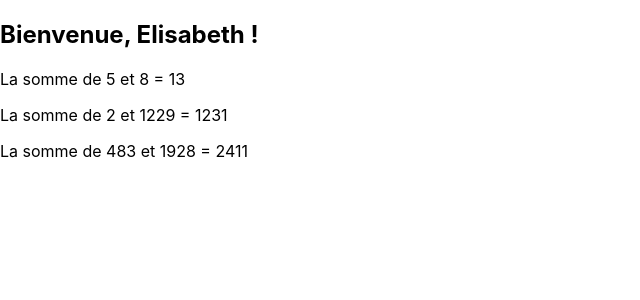
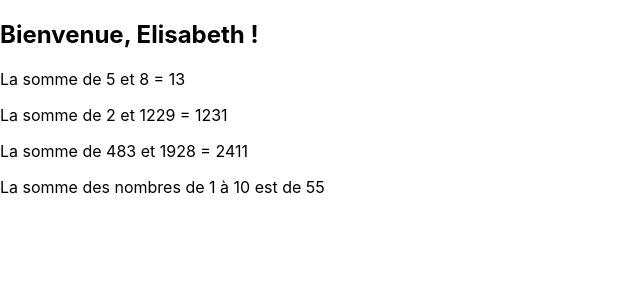
Before and after one commit to ElisabethAzemard/react-sandbox, a React (Create React App) app: page / in a window 1280 px wide. Shown: the top 300 px of the page, without its empty margins (0-640 px from the left). Built offline with nearby package versions, Linux system fonts and the light colour scheme.

Commit message:
Create component to add a suite of numbers.

```diff
--- a/src/App.js
+++ b/src/App.js
@@ -19,6 +19,23 @@ const Add = (props) => {
   );
 };
 
+
+// créer un composant fonctionnel qui affiche
+// la somme des nombres de 1 à 10
+
+const AddSuite = (props) => {
+  let { start, end } = props;
+  let total = 0;
+
+  for(let step = start; step <= end; step++) {
+    total += step;
+  };
+
+  return (
+    <p>La somme des nombres de {start} à {end} est de {total}</p>
+  )
+}
+
 function App() {
   return (
     <div>
@@ -26,6 +43,7 @@ function App() {
       <Add a={5} b={8}/>
       <Add a={2} b={1229}/>
       <Add a={483} b={1928}/>
+      <AddSuite start={1} end={10}/>
     </div>
   );
 }
```
